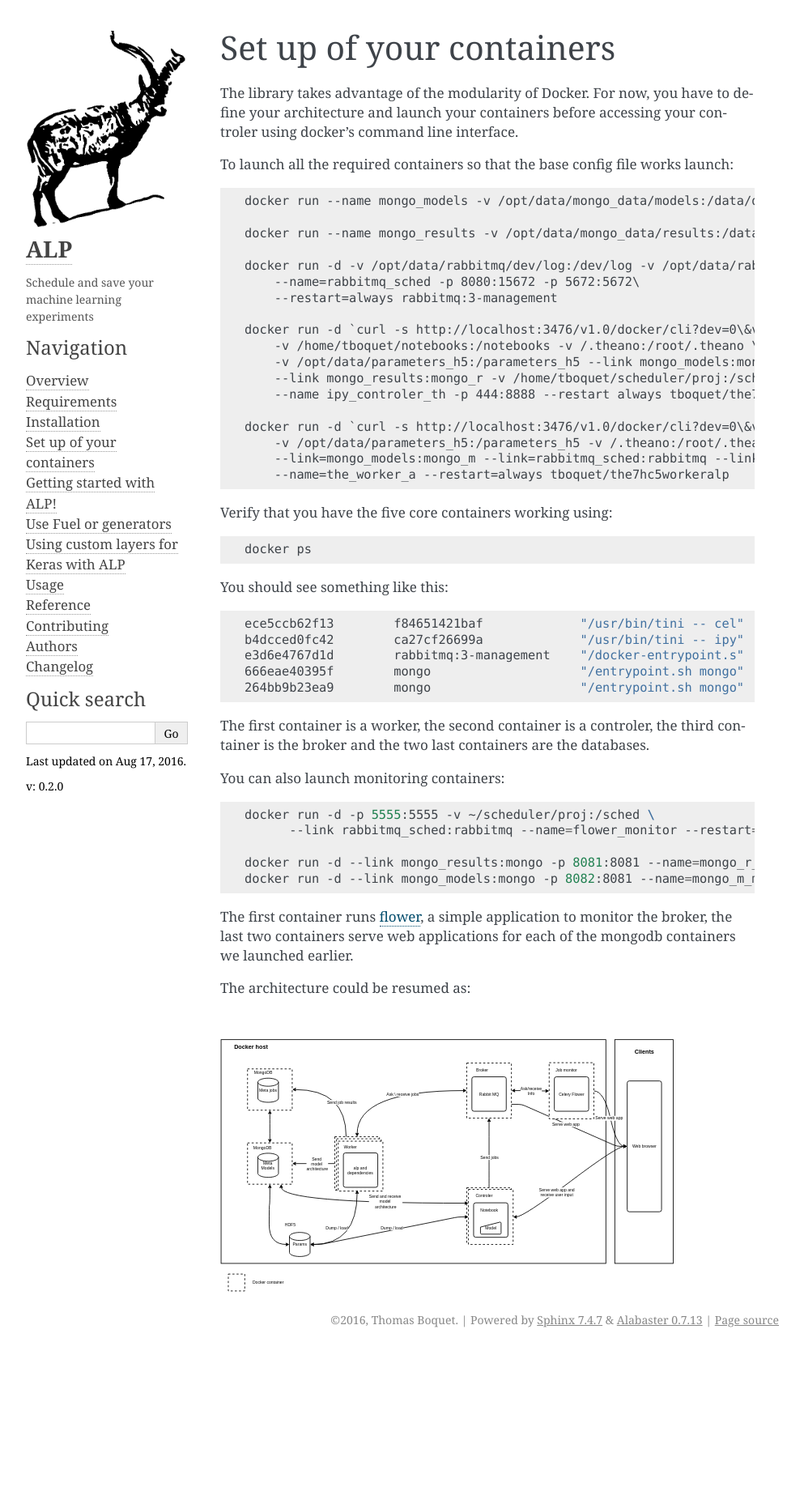
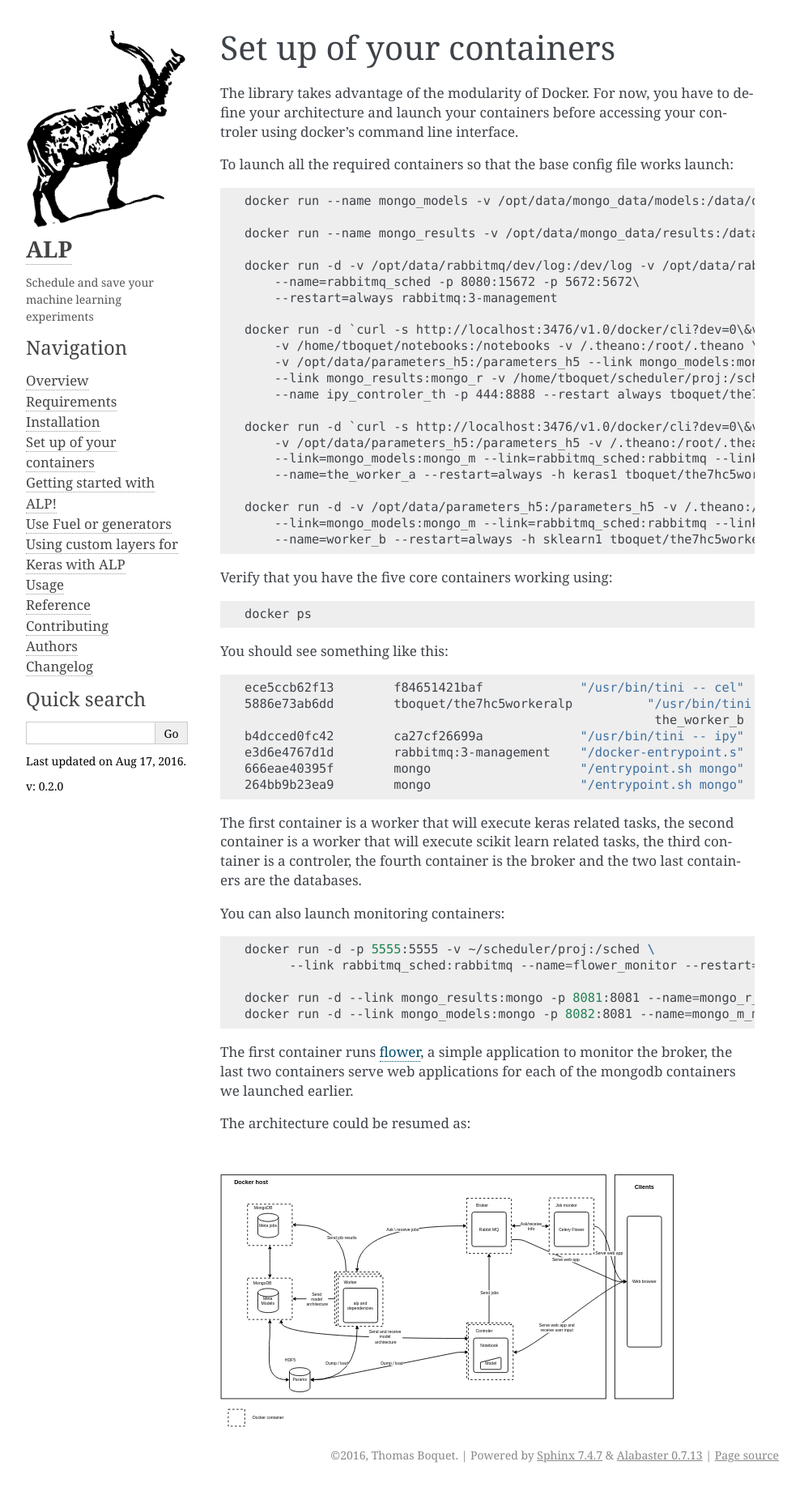
Before and after one commit to tboquet/python-alp, a Sphinx documentation site: the page built from docs/dockersetup.rst, in a window 1280 px wide. Shown: the whole page at 81% size, without its empty margins (148-1141 px from the left). Built offline with Sphinx 7.4.7, drawn with Linux system fonts in a browser that asks for light colours; before the commit the page ends 1669 px from its top, so only the background shows below that.

Commit message:
* cleanup + new containers and updated doc

```diff
--- a/docs/dockersetup.rst
+++ b/docs/dockersetup.rst
@@ -23,7 +23,11 @@ To launch all the required containers so that the base config file works launch:
     docker run -d `curl -s http://localhost:3476/v1.0/docker/cli?dev=0\&vol=nvidia_driver` \
         -v /opt/data/parameters_h5:/parameters_h5 -v /.theano:/root/.theano \
         --link=mongo_models:mongo_m --link=rabbitmq_sched:rabbitmq --link=mongo_results:mongo_r \
-        --name=the_worker_a --restart=always tboquet/the7hc5workeralp
+        --name=the_worker_a --restart=always -h keras1 tboquet/the7hc5workeralpk
+
+    docker run -d -v /opt/data/parameters_h5:/parameters_h5 -v /.theano:/root/.theano \
+        --link=mongo_models:mongo_m --link=rabbitmq_sched:rabbitmq --link=mongo_results:mongo_r \
+        --name=worker_b --restart=always -h sklearn1 tboquet/the7hc5workeralpsk
 
 Verify that you have the five core containers working using:
 
@@ -36,13 +40,15 @@ You should see something like this:
 
 .. code-block:: bash
 
-    ece5ccb62f13        f84651421baf             "/usr/bin/tini -- cel"   8 days ago          Up 8 days           8888/tcp                                                                                    the_worker_a
-    b4dcced0fc42        ca27cf26699a             "/usr/bin/tini -- ipy"   8 days ago          Up 8 days           0.0.0.0:444->8888/tcp                                                                       ipy_controler_th
-    e3d6e4767d1d        rabbitmq:3-management    "/docker-entrypoint.s"   8 days ago          Up 8 days           4369/tcp, 5671/tcp, 15671/tcp, 25672/tcp, 0.0.0.0:5672->5672/tcp, 0.0.0.0:8080->15672/tcp   rabbitmq_sched
-    666eae40395f        mongo                    "/entrypoint.sh mongo"   8 days ago          Up 8 days           27017/tcp                                                                                   mongo_results
-    264bb9b23ea9        mongo                    "/entrypoint.sh mongo"   8 days ago          Up 8 days           27017/tcp                                                                                   mongo_models
+    ece5ccb62f13        f84651421baf             "/usr/bin/tini -- cel"   1 days ago          Up 1 days           8888/tcp                                                                                    the_worker_a
+    5886e73ab6dd        tboquet/the7hc5workeralp          "/usr/bin/tini -- /bi"   3 hours ago         Up 3 hours          8888/tcp
+                                                           the_worker_b
+    b4dcced0fc42        ca27cf26699a             "/usr/bin/tini -- ipy"   1 days ago          Up 1 days           0.0.0.0:444->8888/tcp                                                                       ipy_controler_th
+    e3d6e4767d1d        rabbitmq:3-management    "/docker-entrypoint.s"   1 days ago          Up 1 days           4369/tcp, 5671/tcp, 15671/tcp, 25672/tcp, 0.0.0.0:5672->5672/tcp, 0.0.0.0:8080->15672/tcp   rabbitmq_sched
+    666eae40395f        mongo                    "/entrypoint.sh mongo"   1 days ago          Up 1 days           27017/tcp                                                                                   mongo_results
+    264bb9b23ea9        mongo                    "/entrypoint.sh mongo"   1 days ago          Up 1 days           27017/tcp                                                                                   mongo_models
 
-The first container is a worker, the second container is a controler, the third container is the broker and the two last containers are the databases.
+The first container is a worker that will execute keras related tasks, the second container is a worker that will execute scikit learn related tasks, the third container is a controler, the fourth container is the broker and the two last containers are the databases.
 
 You can also launch monitoring containers:
 
```
Also changed, not shown: .travis.yml, 4 other files.
